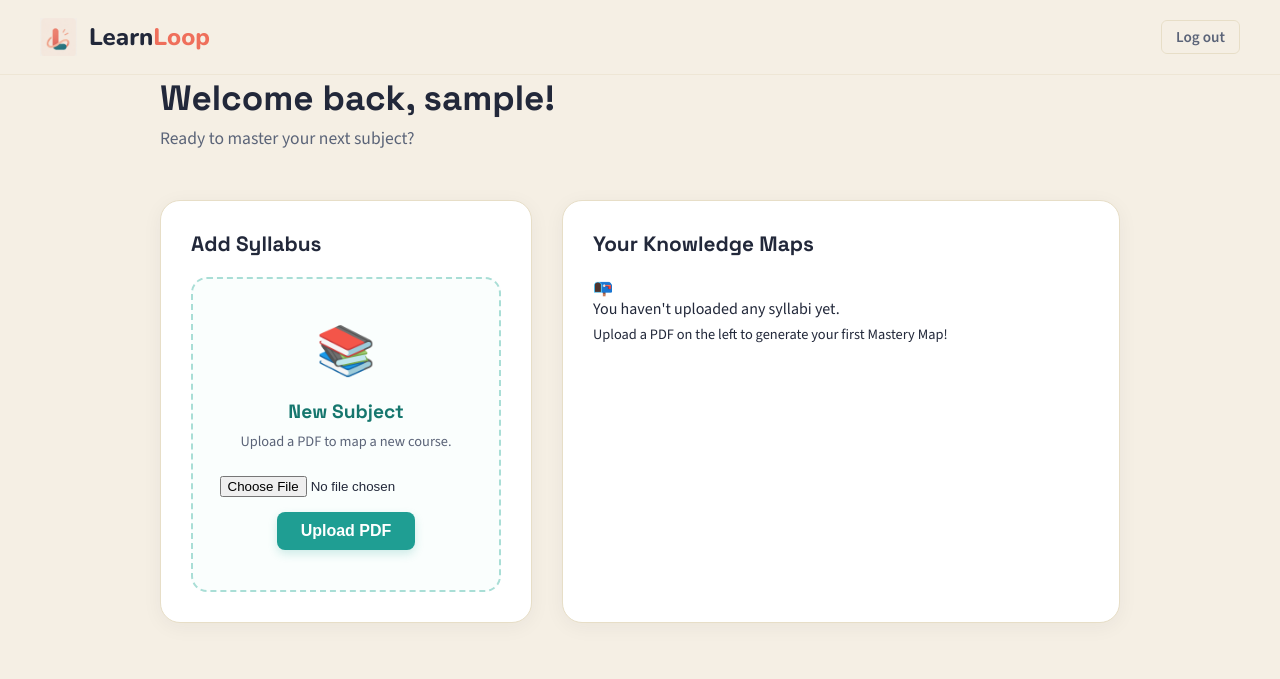
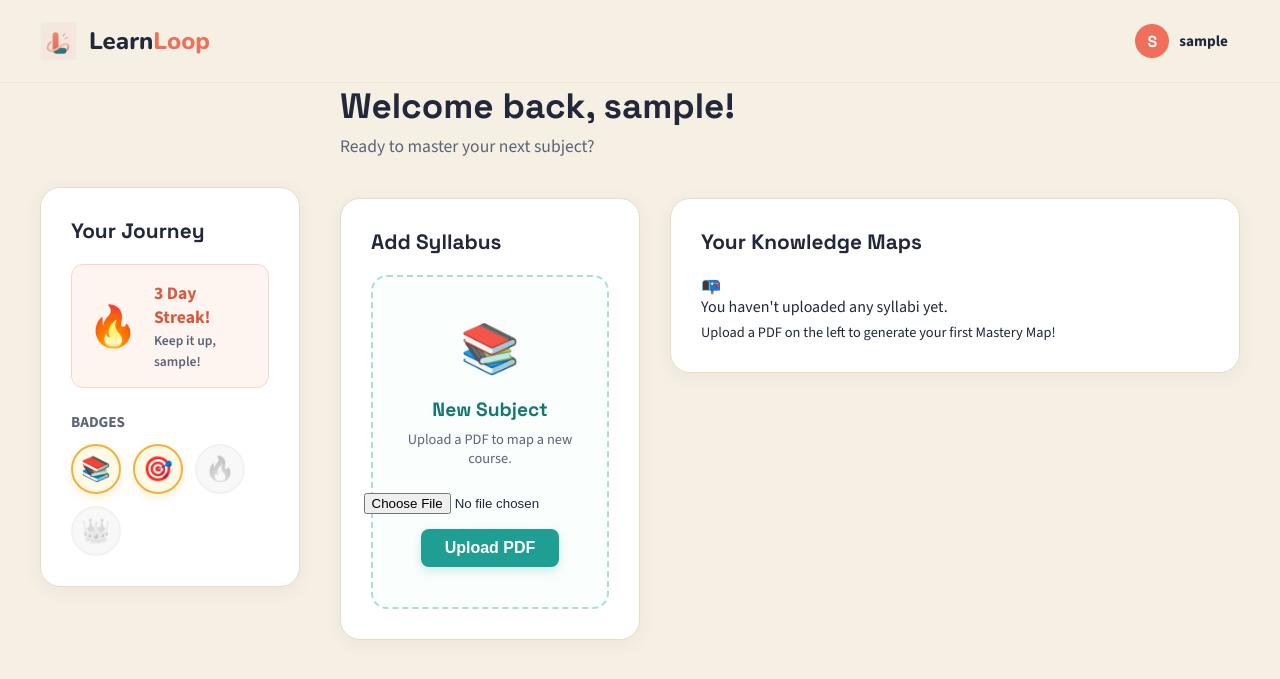
Before and after one commit to justcodewithricha/Learnloop, a Flask app: page /dashboard in a window 1280 px wide. Shown: the top 679 px of the page. Run offline with Flask 3, Linux system fonts and the light colour scheme; the visitor is signed in with stand-in values (Sample User, id 1); data that the repository does not hold is empty; some libraries are stand-ins or nearby versions.

Commit message:
UI Overhaul: Gamification sidebar, Profile dropdown, Qwen extraction prompt fix

```diff
--- a/rag.py
+++ b/rag.py
@@ -43,7 +43,9 @@ def ingest_pdf(pdf_path):
     # Use Qwen to extract topics from the first chunk (usually the intro/table of contents)
     prompt = f"""
     Based on the following text from a syllabus, extract 3 to 4 core topics or units.
-    Return ONLY a comma-separated list of topics, nothing else. Example format: "Cryptography, Network Security, Access Control"
+    Return ONLY a comma-separated list of topics, nothing else.
+    (For example, if it was a math syllabus, you would return: "Algebra, Geometry, Calculus").
+    Do NOT return my example. Read the text and return the real topics.
 
     Text: {chunks[0]}
     """
--- a/templates/dashboard.html
+++ b/templates/dashboard.html
@@ -28,7 +28,7 @@
     font-family: 'Source Sans 3', sans-serif;
     min-height: 100vh;
   }
-  .wrap { max-width: 1040px; margin: 0 auto; padding: 0 40px; }
+  .wrap { max-width: 100%; margin: 0 auto; padding: 0 40px; }
 
   header {
     background: rgba(245, 239, 228, 0.85);
@@ -53,17 +53,60 @@
   }
   .wordmark span { color: var(--coral); }
 
-  .logout {
-    color: var(--ink-soft);
+  /* Header Profile */
+  .header-actions {
+    display: flex;
+    align-items: center;
+    gap: 16px;
+  }
+  .user-profile {
+    position: relative;
+    display: flex;
+    align-items: center;
+    gap: 10px;
+    cursor: pointer;
+    padding: 6px 12px;
+    border-radius: 30px;
+    transition: background 0.2s;
+  }
+  .user-profile:hover { background: white; box-shadow: 0 2px 10px rgba(0,0,0,0.05); }
+  .avatar {
+    width: 34px; height: 34px;
+    background: var(--coral);
+    color: white;
+    border-radius: 50%;
+    display: flex; align-items: center; justify-content: center;
+    font-weight: 800;
+    font-family: 'Space Grotesk', sans-serif;
+  }
+  .username { font-weight: 700; font-size: 0.95rem; }
+
+  .profile-dropdown {
+    position: absolute;
+    top: 100%; right: 0;
+    background: var(--card);
+    border: 1px solid var(--paper-line);
+    border-radius: 12px;
+    width: 180px;
+    box-shadow: 0 10px 25px rgba(34,40,58,0.1);
+    display: none;
+    flex-direction: column;
+    overflow: hidden;
+    z-index: 100;
+  }
+  .user-profile:hover .profile-dropdown { display: flex; }
+  .profile-dropdown a {
+    padding: 12px 16px;
+    text-decoration: none;
+    color: var(--ink);
+    font-size: 0.9rem;
     font-weight: 600;
-    text-decoration: none;
-    font-size: 0.95rem;
-    border: 1.5px solid var(--paper-line);
-    padding: 6px 14px;
-    border-radius: 6px;
-    transition: all 0.2s;
+    border-bottom: 1px solid #F5EFE4;
+    transition: background 0.2s;
   }
-  .logout:hover { border-color: var(--coral); color: var(--coral); }
+  .profile-dropdown a:hover { background: #FAFEFD; color: var(--teal-deep); }
+  .profile-dropdown a.logout-link { color: var(--coral-deep); border-bottom: none; }
+  .profile-dropdown a.logout-link:hover { background: #FDECEA; }
 
   main { padding: 60px 0; }
 
@@ -71,7 +114,7 @@
     display: flex;
     justify-content: space-between;
     align-items: flex-end;
-    margin-bottom: 50px;
+    margin-bottom: 40px;
   }
   h1 { font-family: 'Space Grotesk', sans-serif; font-size: 2.2rem; margin-bottom: 6px; }
   .subtitle { color: var(--ink-soft); font-size: 1.1rem; }
@@ -79,8 +122,9 @@
   /* Dashboard Layout Grid */
   .dash-grid {
     display: grid;
-    grid-template-columns: 0.8fr 1.2fr;
+    grid-template-columns: 300px 1fr;
     gap: 30px;
+    align-items: start;
   }
 
   /* Panels */
@@ -114,6 +158,40 @@
   .upload-icon { font-size: 3rem; margin-bottom: 16px; opacity: 0.9; }
   .upload-title { font-family: 'Space Grotesk', sans-serif; font-weight: 700; font-size: 1.2rem; margin-bottom: 8px; color: var(--teal-deep); }
   .upload-desc { color: var(--ink-soft); font-size: 0.9rem; margin-bottom: 24px; max-width: 250px; }
+
+  /* Gamification Section */
+  .streak-box {
+    display: flex;
+    align-items: center;
+    gap: 16px;
+    background: #FFF5F0;
+    border: 1px solid #FCD3C9;
+    padding: 16px;
+    border-radius: 12px;
+    margin-bottom: 24px;
+  }
+  .fire-icon { font-size: 2.5rem; }
+  .streak-info strong { display: block; font-size: 1.1rem; color: var(--coral-deep); font-weight: 800; }
+  .streak-info span { font-size: 0.85rem; color: var(--ink-soft); font-weight: 600; }
+
+  .badges-container {
+    display: flex;
+    gap: 12px;
+    flex-wrap: wrap;
+  }
+  .badge {
+    width: 50px; height: 50px;
+    border-radius: 50%;
+    display: flex; align-items: center; justify-content: center;
+    font-size: 1.5rem;
+    background: #F5EFE4;
+    border: 2px solid var(--paper-line);
+    cursor: help;
+    transition: transform 0.2s;
+  }
+  .badge.earned { background: #FFF9E6; border-color: var(--gold); box-shadow: 0 4px 10px rgba(240, 178, 61, 0.2); }
+  .badge.locked { opacity: 0.4; filter: grayscale(1); }
+  .badge:hover { transform: translateY(-3px); }
 
   .btn-primary {
     display: inline-block;
@@ -272,10 +350,46 @@
       <img src="{{ url_for('static', filename='logo.png') }}" alt="LearnLoop Logo" style="height: 38px; margin-right: 12px; mix-blend-mode: multiply;">
       Learn<span>Loop</span>
     </a>
-    <a class="logout" href="{{ url_for('logout') }}">Log out</a>
+    <div class="header-actions">
+      <div class="user-profile">
+        <div class="avatar">{{ name[0] | upper }}</div>
+        <span class="username">{{ name }}</span>
+        <div class="profile-dropdown">
+          <a href="#">My Profile</a>
+          <a href="#">Settings</a>
+          <a href="{{ url_for('logout') }}" class="logout-link">Log out</a>
+        </div>
+      </div>
+    </div>
   </header>
 
   <main class="wrap">
+
+    <div style="display: flex; gap: 40px; align-items: flex-start;">
+
+      <!-- Gamification Sidebar (Left Edge) -->
+      <div class="panel" style="width: 260px; flex-shrink: 0; margin-top: 104px;">
+        <h2>Your Journey</h2>
+        <div class="streak-box">
+          <span class="fire-icon">🔥</span>
+          <div class="streak-info">
+            <strong>3 Day Streak!</strong>
+            <span>Keep it up, {{ name.split(' ')[0] }}!</span>
+          </div>
+        </div>
+
+        <h3 style="font-size: 0.95rem; color: var(--ink-soft); margin-bottom: 12px; text-transform: uppercase;">Badges</h3>
+        <div class="badges-container">
+          <div class="badge earned" title="First Syllabus Uploaded">📚</div>
+          <div class="badge earned" title="Perfect Quiz Score">🎯</div>
+          <div class="badge locked" title="7 Day Streak">🔥</div>
+          <div class="badge locked" title="Mastered 1 Topic">👑</div>
+        </div>
+      </div>
+
+      <!-- Main Content Area -->
+      <div style="flex-grow: 1; max-width: 1040px; margin: 0 auto;">
+
         <div class="hero-dash">
           <div>
             <h1>Welcome back, {{ name }}!</h1>
@@ -283,8 +397,22 @@
           </div>
         </div>
 
+        {% with messages = get_flashed_messages(with_categories=true) %}
+          {% if messages %}
+            <div style="margin-bottom: 30px;">
+            {% for category, message in messages %}
+              <div style="padding: 12px 20px; border-radius: 8px; font-weight: 600;
+                          background: {% if category == 'error' %}#FDECEA; color: var(--coral-deep); border: 1px solid var(--coral);{% else %}#E7F7F5; color: var(--teal-deep); border: 1px solid var(--teal);{% endif %}">
+                {{ message }}
+              </div>
+            {% endfor %}
+            </div>
+          {% endif %}
+        {% endwith %}
+
         <div class="dash-grid">
-      <!-- Upload Panel (Smaller sidebar now) -->
+
+          <!-- Upload Panel -->
           <div class="panel">
             <h2>Add Syllabus</h2>
             <div class="upload-box">
@@ -356,6 +484,8 @@
         {% endif %}
       </div>
     </div>
+    </div>
+    </div>
 
   </main>
 </body>
```
Also changed, not shown: 1 other file. Lines whose indentation alone changed are shown as unchanged.
